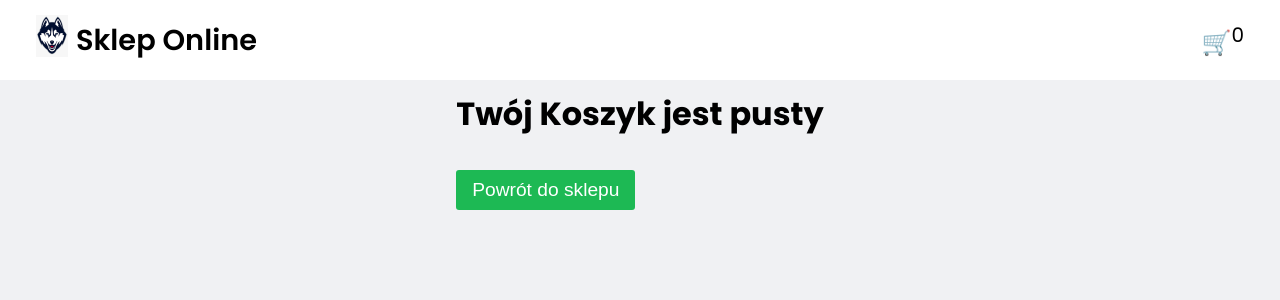
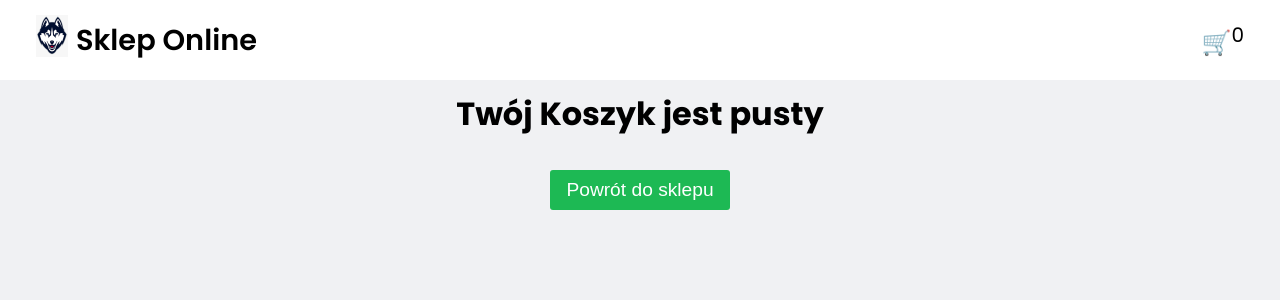
Before and after one commit to ajarek/react-110-vite-online_shop-Router-v6.15, a React (Vite) app: page /koszyk in a window 1280 px wide. Shown: the top 300 px of the page. Built offline with nearby package versions, Linux system fonts and the light colour scheme.

Commit message:
added css to pages Cart

```diff
--- a/src/pages/Cart/Cart.css
+++ b/src/pages/Cart/Cart.css
@@ -5,6 +5,9 @@
   flex-direction: column;
   align-items: center;
   padding:90px 50px 50px 50px;
+}
+.cart .cart-your{
+  margin-bottom: 32px;
 }
 .cart table{
   width: 100%;
@@ -27,6 +30,9 @@ justify-content: space-between;
 align-items: center;
 padding: 0 32px;
 margin-top: 64px;
+}
+.empty-cart{
+  text-align: center;
 }
 
 .cart-wrapper button,.empty-cart button{
--- a/src/pages/Cart/Cart.jsx
+++ b/src/pages/Cart/Cart.jsx
@@ -43,7 +43,7 @@ const Cart = () => {
         </div>
       ) : (
         <>
-          <h1>Twój Koszyk</h1>
+          <h1 className='cart-your'>Twój Koszyk</h1>
           <table>
             <thead>
               <tr>
```
